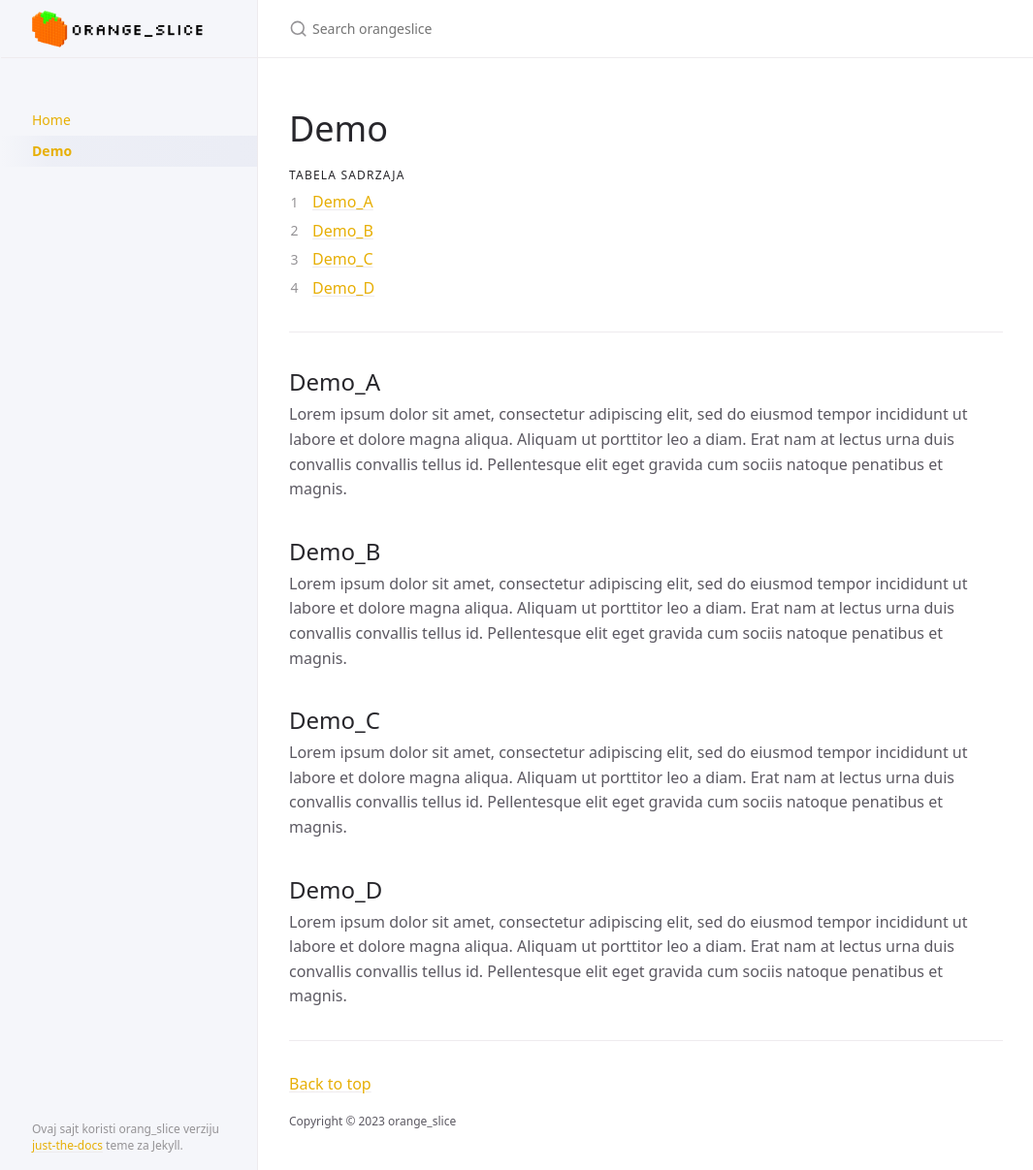
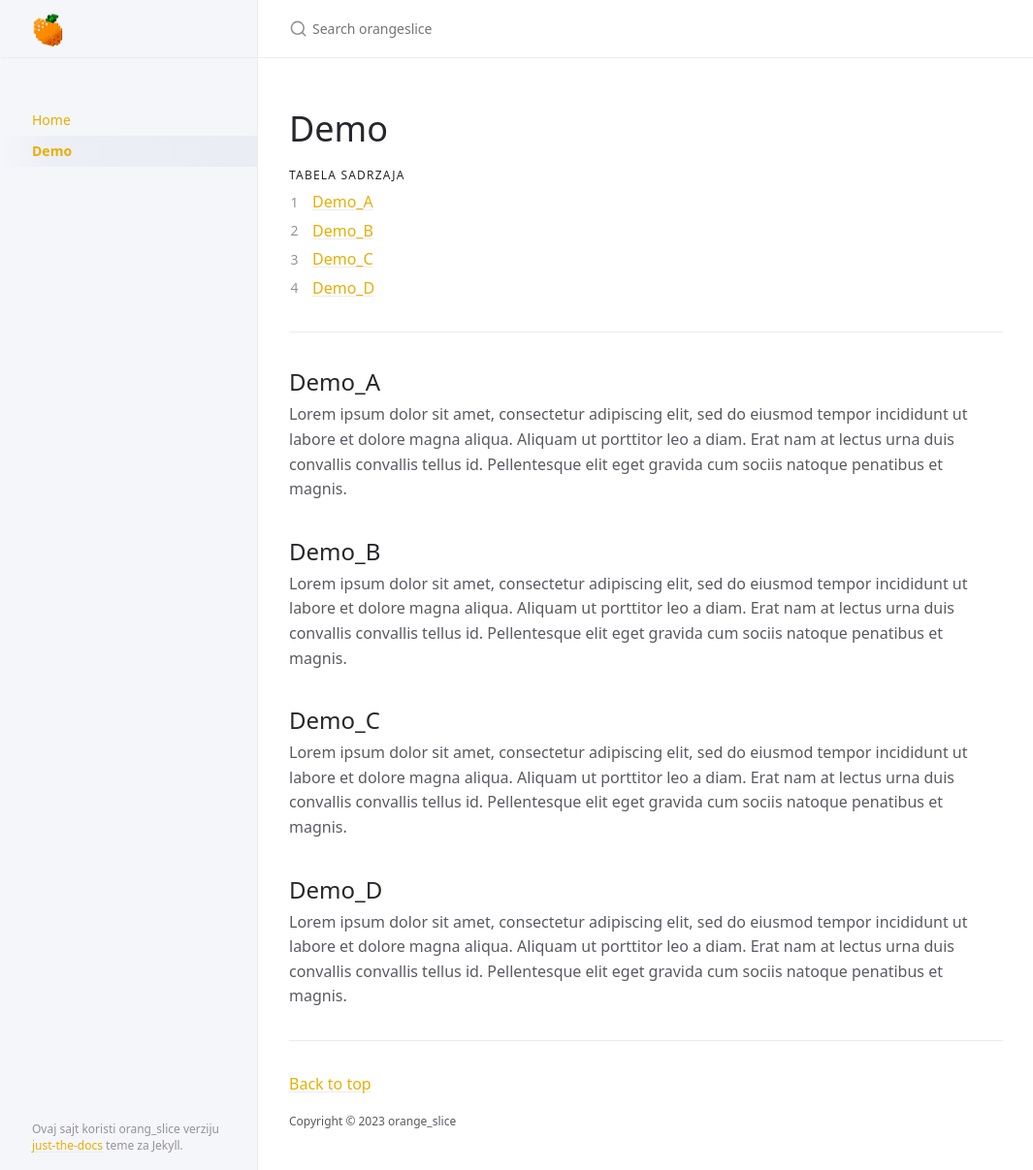
Before and after one commit to stefantonic/orangeslice, a Jekyll site: the page built from docs/about.md, in a window 1280 px wide and 1207 px high. Shown: the whole window at 97% size, without its empty margins (106-1171 px from the left). Built offline with Jekyll 4.4.1, drawn with Linux system fonts in a browser that asks for light colours; cached includes are drawn as plain includes.

Commit message:
Update _config.yml

```diff
--- a/_config.yml
+++ b/_config.yml
@@ -20,8 +20,8 @@ url: "https://stefantonic.github.io/" # the base hostname & protocol for your si
 repository: just-the-docs/just-the-docs # for github-metadata
 
 permalink: pretty
-logo: "/assets/images/logo_a.png"
-favicon_ico: "/assets/images/orange.ico"
+logo: "/assets/images/logo_d.png"
+favicon_ico: "/assets/images/favicon_a.ico"
 
 
 exclude:
```
